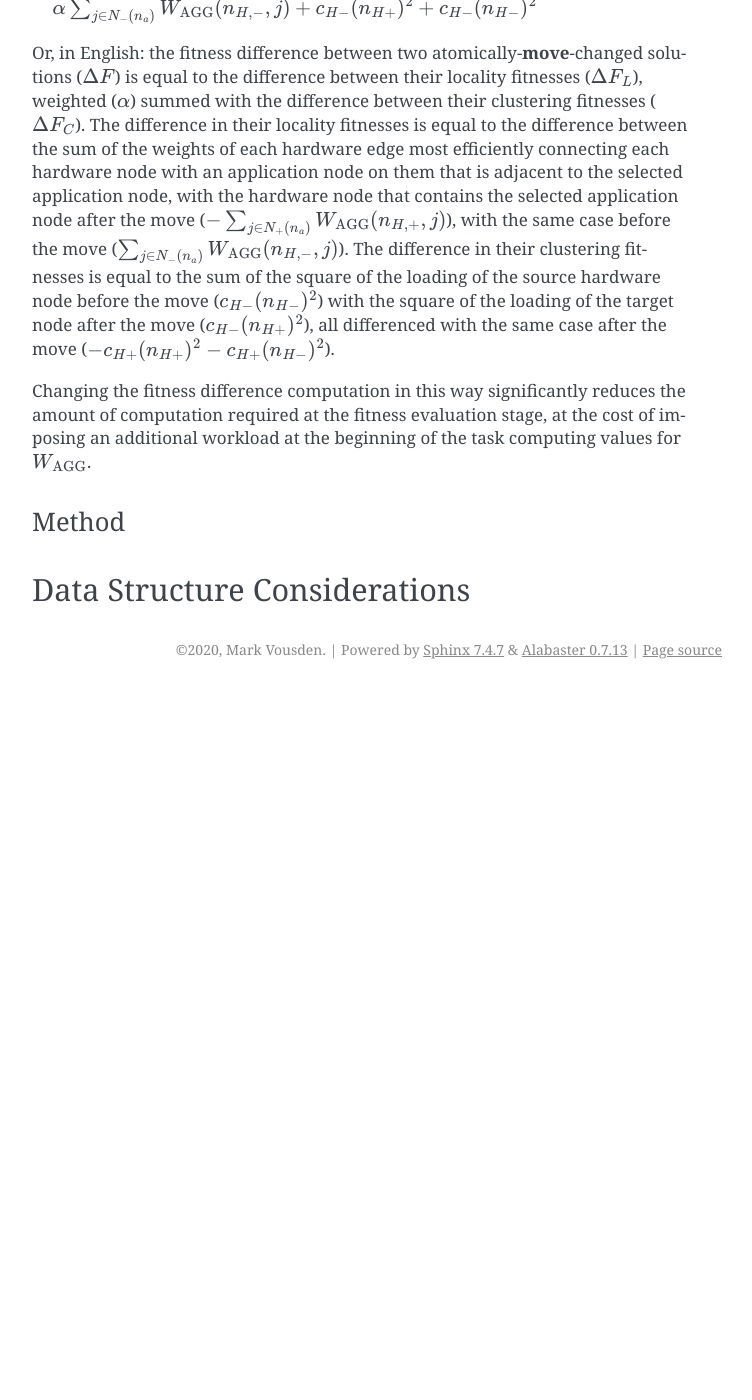
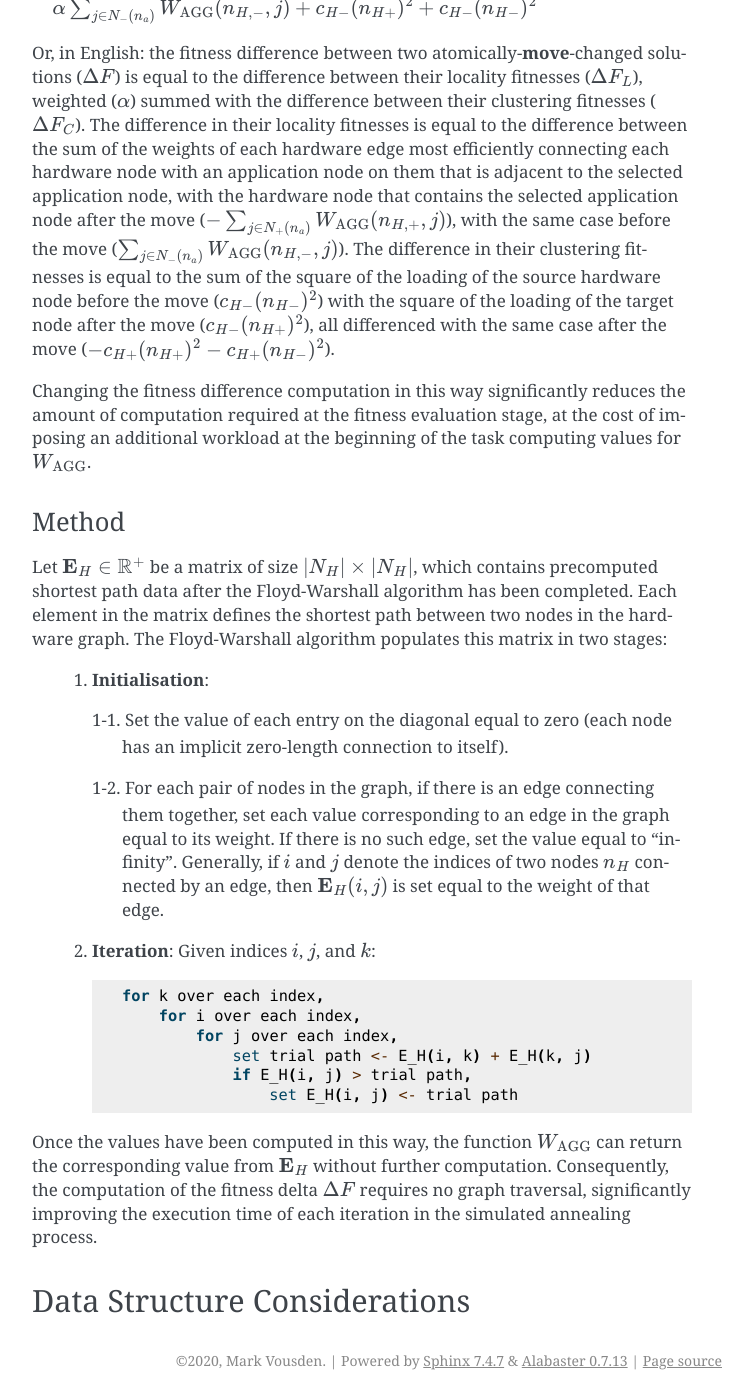
Before and after one commit to mvousden/psap, a Sphinx documentation site: the page built from doc/source/algorithm.rst, in a window 1280 px wide and 1400 px high, scrolled down 2155 px. Shown: the whole window, without its empty margins (388-1140 px from the left). Built offline with Sphinx 7.4.7, drawn with Linux system fonts in a browser that asks for light colours; before the commit the page ends 2844 px from its top, so only the background shows below that.

Commit message:
Floyd-Warshall Method (uncited)

```diff
--- a/doc/source/algorithm.rst
+++ b/doc/source/algorithm.rst
@@ -133,6 +133,42 @@ values for :math:`W_\mathrm{AGG}`.
 Method
 ++++++
 
+Let :math:`\mathbf{E}_H\in\mathbb{R}^{+}` be a matrix of size
+:math:`|N_H|\times|N_H|`, which contains precomputed shortest path data after
+the Floyd-Warshall algorithm has been completed. Each element in the matrix
+defines the shortest path between two nodes in the hardware graph. The
+Floyd-Warshall algorithm populates this matrix in two stages:
+
+ 1. **Initialisation**:
+
+    1-1. Set the value of each entry on the diagonal equal to zero (each node
+         has an implicit zero-length connection to itself).
+
+    1-2. For each pair of nodes in the graph, if there is an edge connecting
+         them together, set each value corresponding to an edge in the graph
+         equal to its weight. If there is no such edge, set the value equal to
+         "infinity". Generally, if :math:`i` and :math:`j` denote the indices
+         of two nodes :math:`n_H` connected by an edge, then
+         :math:`\mathbf{E}_H(i, j)` is set equal to the weight of that edge.
+
+ 2. **Iteration**: Given indices :math:`i`, :math:`j`, and :math:`k`:
+
+    .. code-block::
+
+       for k over each index,
+           for i over each index,
+               for j over each index,
+                   set trial path <- E_H(i, k) + E_H(k, j)
+                   if E_H(i, j) > trial path,
+                       set E_H(i, j) <- trial path
+
+Once the values have been computed in this way, the function
+:math:`W_\mathrm{AGG}` can return the corresponding value from
+:math:`\mathbf{E}_H` without further computation. Consequently, the computation
+of the fitness delta :math:`\Delta F` requires no graph traversal,
+significantly improving the execution time of each iteration in the simulated
+annealing process.
+
 .. _Data Structures:
 
 Data Structure Considerations
```
